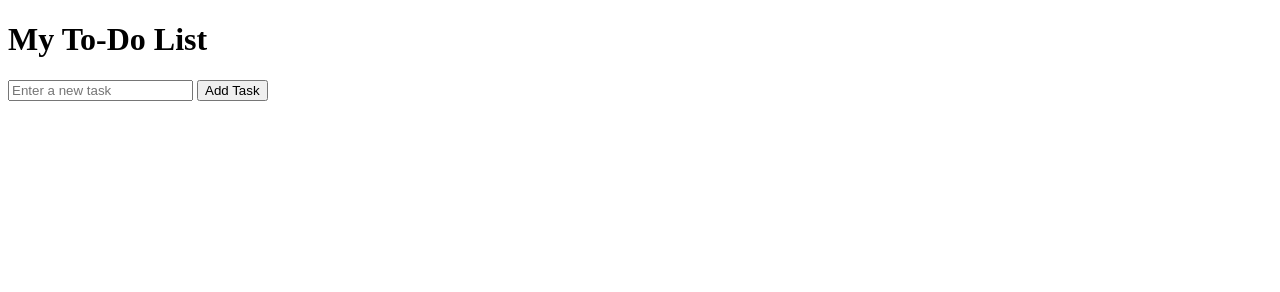
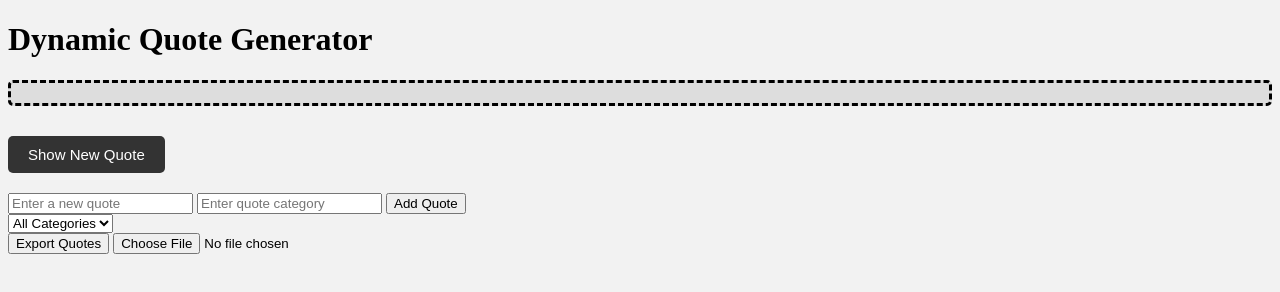
Before and after one commit to Yetdev27/alx_fe_javascript, a plain HTML site: page dom_ manipulation/index.html in a window 1280 px wide. Drawn offline with Linux system fonts and the light colour scheme.

Commit message:
Update index.html

```diff
--- a/dom_ manipulation/index.html
+++ b/dom_ manipulation/index.html
@@ -1,20 +1,36 @@
 <!DOCTYPE html>
 <html lang="en">
 <head>
-    <meta charset="UTF-8">
-    <title>To-Do List Application</title>
-    <link rel="stylesheet" href="styles.css">
+  <meta charset="UTF-8">
+  <meta name="viewport" content="width=device-width, initial-scale=1.0">
+  <link rel="stylesheet" href="style.css">
+  <title>Dynamic Quote Generator</title>
 </head>
 <body>
-    <div id="todo-app">
-        <h1>My To-Do List</h1>
-        <input type="text" id="task-input" placeholder="Enter a new task">
-        <button id="add-task-btn">Add Task</button>
-        <ul id="task-list">
-            <!-- Tasks will be listed here -->
-        </ul>
-    </div>
+  <h1>Dynamic Quote Generator</h1>
+  <div id="quoteDisplay"></div>
+  <button id="newQuote">Show New Quote</button>
 
-    <script src="script.js"></script>
+  <div>
+    <input id="newQuoteText" type="text" placeholder="Enter a new quote" />
+    <input id="newQuoteCategory" type="text" placeholder="Enter quote category" />
+    <button onclick="addQuote()">Add Quote</button>
+  </div>
+
+  <div>
+    <select id="categoryFilter">
+      <option value="all">All Categories</option>
+      <!-- Categories will be dynamically populated here -->
+    </select>
+  </div>
+
+  <div>
+    <button id="exportQuotes">Export Quotes</button>
+    <input type="file" id="importFile" accept=".json" />
+  </div>
+
+  <div id="notification"></div>
+
+  <script src="script.js"></script>
 </body>
 </html>
```
